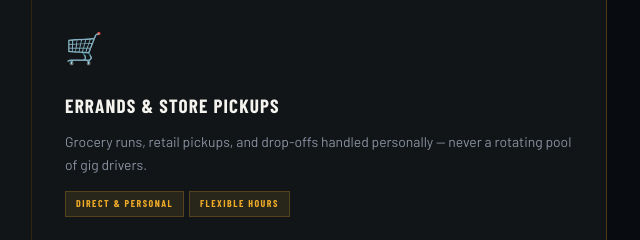
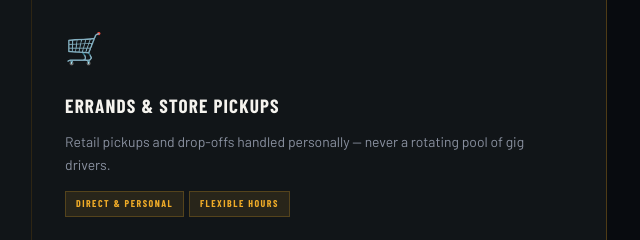
Before and after one commit to Juliangivens1/miscomm-courier, a plain HTML site: page index.html in a window 1280 px wide. Shown: the part 1900-2140 px from the top of the page, 609-1249 px from the left. Drawn offline with nearby package versions, Linux system fonts and the light colour scheme; a web font is replaced by a local one.

Commit message:
Remove grocery runs from Errands & Store Pickups copy (#5)
Co-authored-by: Claude <noreply@anthropic.com>

```diff
--- a/index.html
+++ b/index.html
@@ -731,7 +731,7 @@
     <div class="service-card">
       <span class="service-icon">🛒</span>
       <div class="service-title">Errands &amp; Store Pickups</div>
-      <p class="service-desc">Grocery runs, retail pickups, and drop-offs handled personally — never a rotating pool of gig drivers.</p>
+      <p class="service-desc">Retail pickups and drop-offs handled personally — never a rotating pool of gig drivers.</p>
       <div><span class="stag">Direct &amp; Personal</span><span class="stag">Flexible Hours</span></div>
     </div>
     <div class="service-card" style="grid-column:1 / -1;">
```
